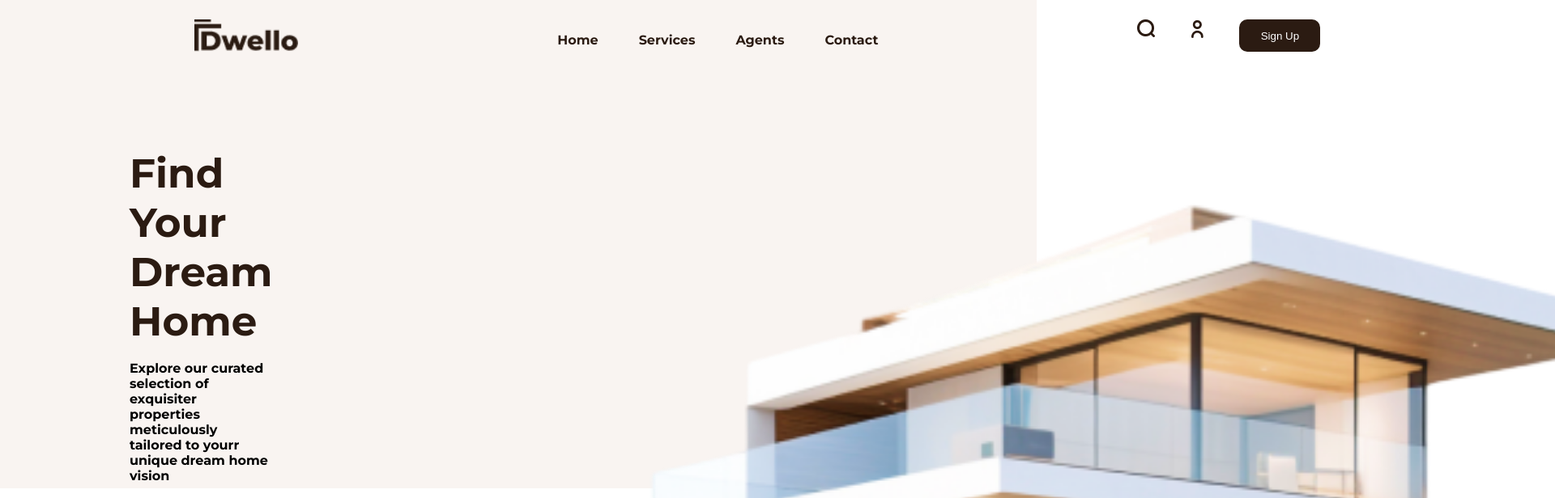
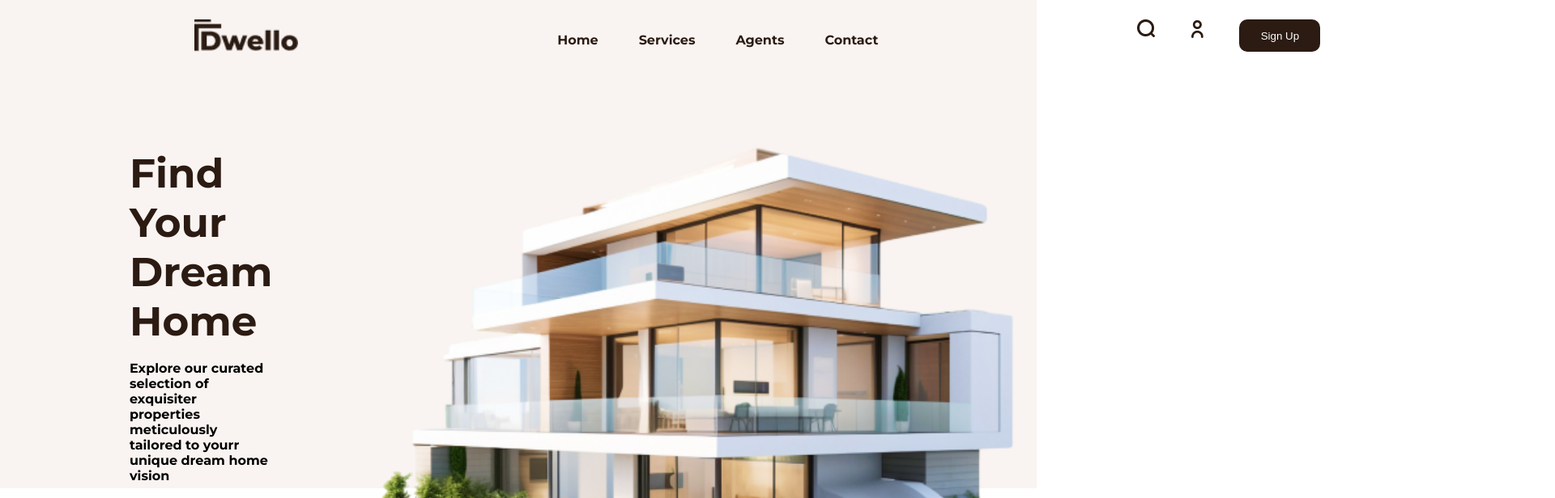
Before and after one commit to gabrieljcoutinho/Projeto-Dwello, a React (Create React App) app: page / in a window 1280 px wide. Shown: the top 616 px of the page at 81% size, 1920 px wide, since content can reach past the window. Built offline with nearby package versions, Linux system fonts and the light colour scheme.

Commit message:
tamnho img

```diff
--- a/src/Css/home.css
+++ b/src/Css/home.css
@@ -36,5 +36,5 @@
 }
 
 .imgHouseHome {
-    width: 1900px;
+    width: 1000px;
 }
```
